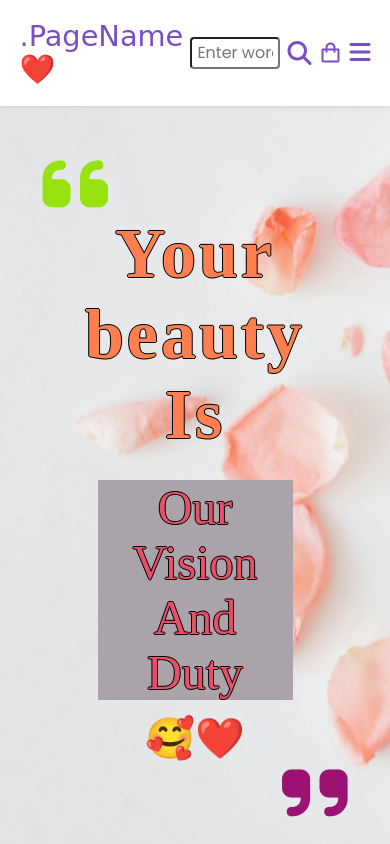
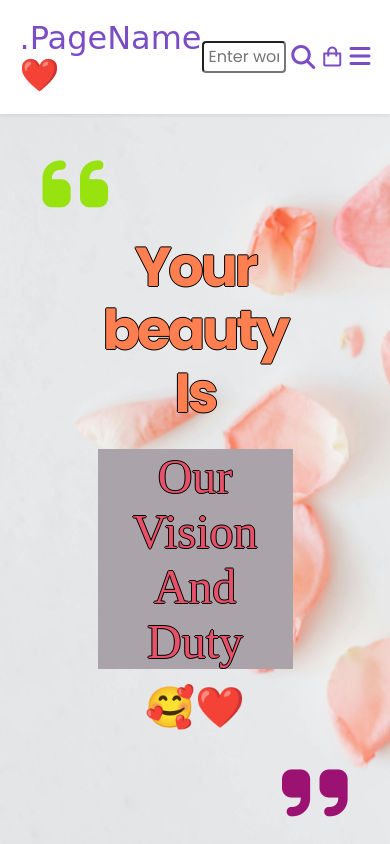
Before and after one commit to khaladEldegwiy/Online_Shopping, a plain HTML site: page index.html in a window 390 px wide. Shown: the top 844 px of the page. Drawn offline with nearby package versions, Linux system fonts and the light colour scheme; a web font is replaced by a local one.

Commit message:
Update style.css

```diff
--- a/css/style.css
+++ b/css/style.css
@@ -256,10 +256,8 @@ header {
 .intro_text h1 {
   font-size: 100px;
   color: coral;
-	/* background-color: #aaa3a9;
-	padding:10px; */
   text-shadow: -1px 0 black, 0 1px black, 1px 0 black, 0 -1px black;
-  font-family: "Scheherazade", serif;
+/*   font-family: "Scheherazade", serif; */
   text-align: center;
   letter-spacing: -3px;
   margin-bottom: 1.5rem;
@@ -530,14 +528,13 @@ header {
   }
 
   .Logo {
-    font-size: 1.8rem;
+    font-size: 2rem;
     font-weight: 500;
   }
 
   .intro_text h1 {
-    font-size: 70px;
-    letter-spacing: 3px;
-
+    font-size: 55px;
+    font-family: "Poppins", sans-serif;
   }
   .intro_text p {
     font-size: 3rem;
```
